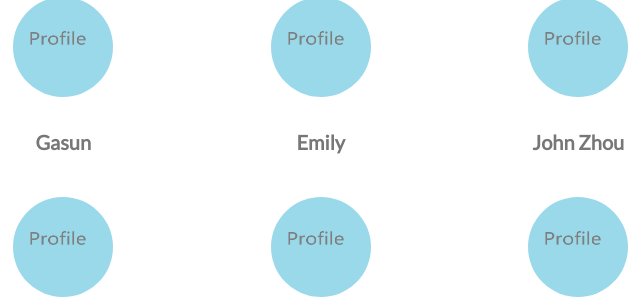
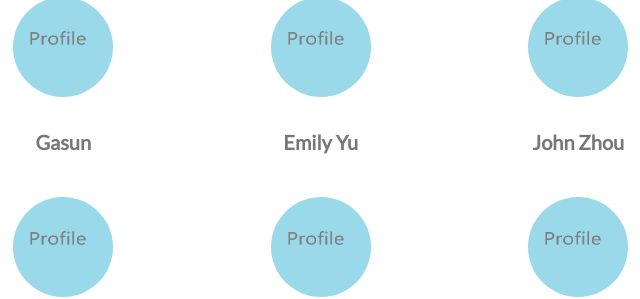
Before and after one commit to utace2017/utace2017.github.io, a plain HTML site: page our_team.html in a window 1280 px wide. Shown: the part 2854-3153 px from the top of the page, 448-1088 px from the left. Drawn offline with nearby package versions, Linux system fonts and the light colour scheme; a script that the page names is missing.

Commit message:
changed emily yu's name

```diff
--- a/our_team.html
+++ b/our_team.html
@@ -375,7 +375,7 @@
         <img src="images/logo_profile.jpg" class="img-circle person" alt="Random Name" width="100" height="100">
       </a>
       <br><br>
-      <p class="text-center"><strong>Emily</strong></p><br>
+      <p class="text-center"><strong>Emily Yu</strong></p><br>
     </div>
 
 
```
